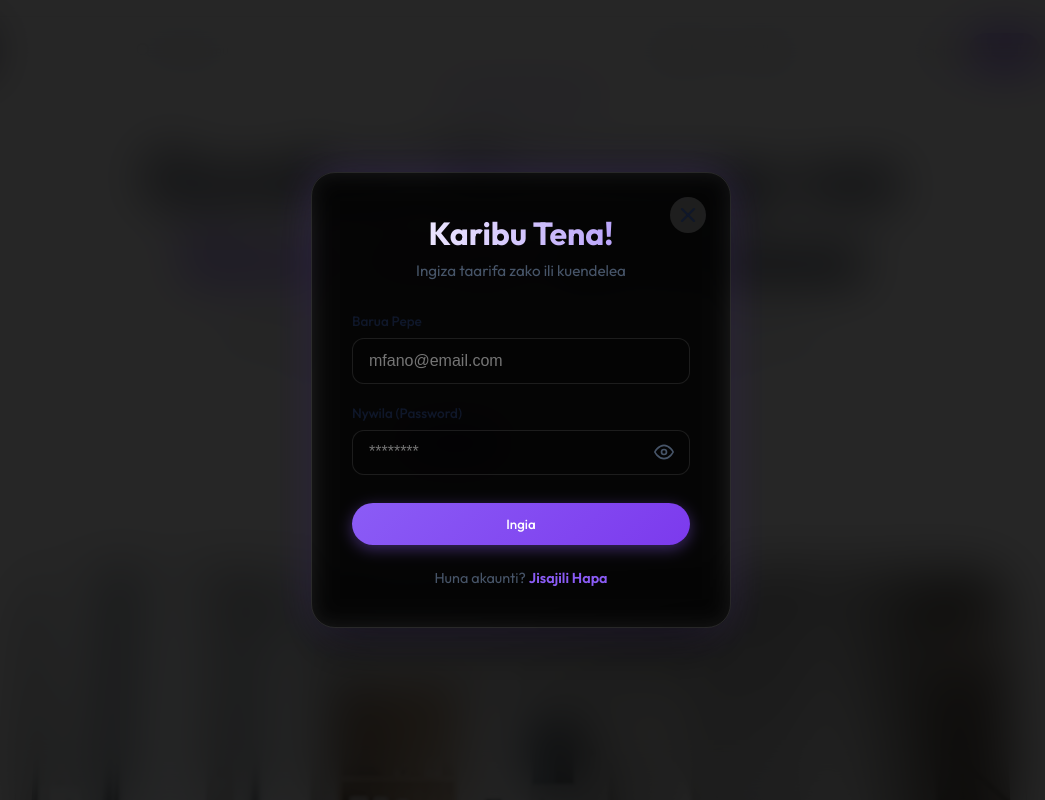
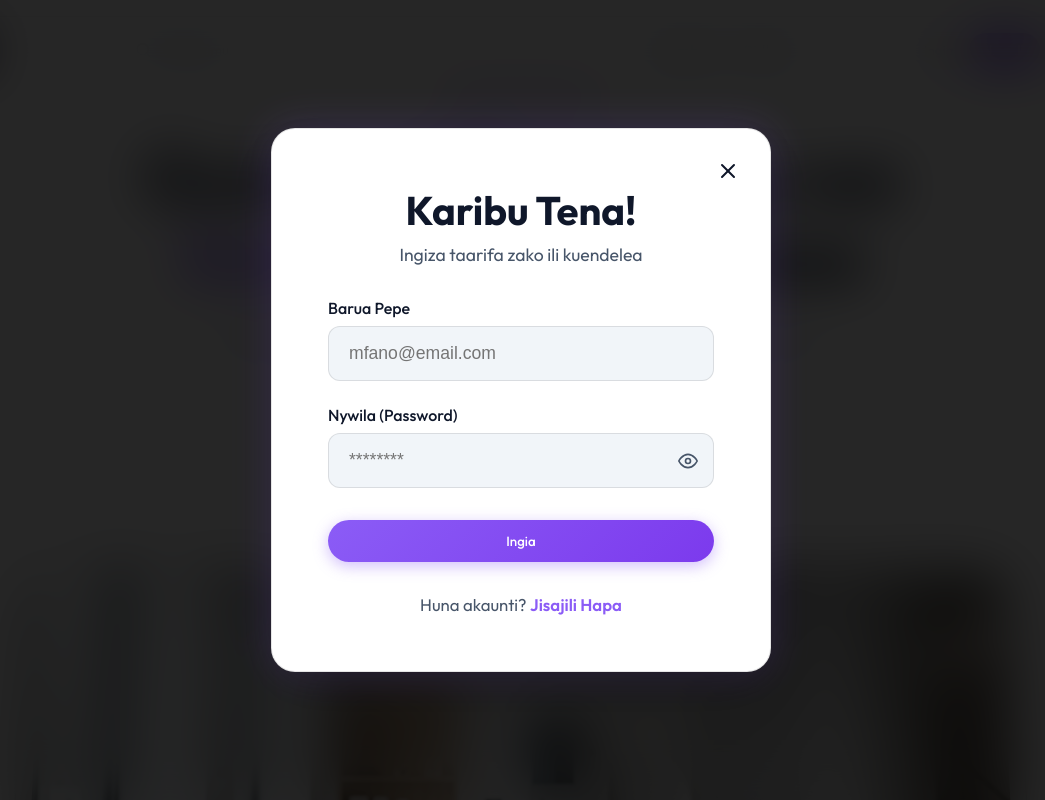
Before and after one commit to suleahmad/mrabuumatelephons, a React (Vite) app: page / in a window 1280 px wide. Both pictures are taken after a click on the button "Ingia". Shown: the top 800 px of the page, without its empty margins (119-1164 px from the left). Built offline with nearby package versions, Linux system fonts and the light colour scheme.

Commit message:
Enlarge Auth Modal and update styles for light mode

```diff
--- a/src/components/AuthModal.css
+++ b/src/components/AuthModal.css
@@ -16,13 +16,13 @@
 
 .auth-modal {
   width: 100%;
-  max-width: 420px;
-  background: var(--surface);
+  max-width: 500px;
+  background: var(--primary-bg);
   border-radius: 24px;
-  padding: 2.5rem;
+  padding: 3.5rem;
   position: relative;
-  box-shadow: 0 25px 50px -12px rgba(0, 0, 0, 0.5), 0 0 40px rgba(139, 92, 246, 0.2);
-  border: 1px solid rgba(255, 255, 255, 0.1);
+  box-shadow: 0 25px 50px -12px rgba(0, 0, 0, 0.2), 0 0 40px rgba(139, 92, 246, 0.2);
+  border: 1px solid var(--glass-border);
   transform: scale(0.95);
   animation: modalPop 0.3s cubic-bezier(0.175, 0.885, 0.32, 1.275) forwards;
 }
@@ -60,23 +60,21 @@
 }
 
 .auth-title {
-  font-size: 2rem;
+  font-size: 2.5rem;
   font-weight: 700;
   margin-bottom: 0.5rem;
-  background: linear-gradient(to right, #ffffff, #a78bfa);
-  -webkit-background-clip: text;
-  -webkit-text-fill-color: transparent;
+  color: var(--text-main);
 }
 
 .auth-subtitle {
   color: var(--text-muted);
-  font-size: 0.95rem;
+  font-size: 1.1rem;
 }
 
 .auth-form {
   display: flex;
   flex-direction: column;
-  gap: 1.25rem;
+  gap: 1.5rem;
 }
 
 .form-group {
@@ -86,18 +84,18 @@
 }
 
 .form-group label {
-  font-size: 0.85rem;
+  font-size: 1rem;
   font-weight: 500;
-  color: var(--text);
+  color: var(--text-main);
 }
 
 .form-group input {
-  background: rgba(0, 0, 0, 0.3);
-  border: 1px solid rgba(255, 255, 255, 0.1);
-  padding: 0.8rem 1rem;
+  background: var(--secondary-bg);
+  border: 1px solid var(--glass-border);
+  padding: 1rem 1.25rem;
   border-radius: 12px;
-  color: white;
-  font-size: 1rem;
+  color: var(--text-main);
+  font-size: 1.1rem;
   outline: none;
   transition: all 0.2s ease;
   width: 100%;
@@ -137,9 +135,9 @@
 }
 
 .auth-footer {
-  margin-top: 1.5rem;
+  margin-top: 2rem;
   text-align: center;
-  font-size: 0.9rem;
+  font-size: 1.05rem;
   color: var(--text-muted);
 }
 
```
